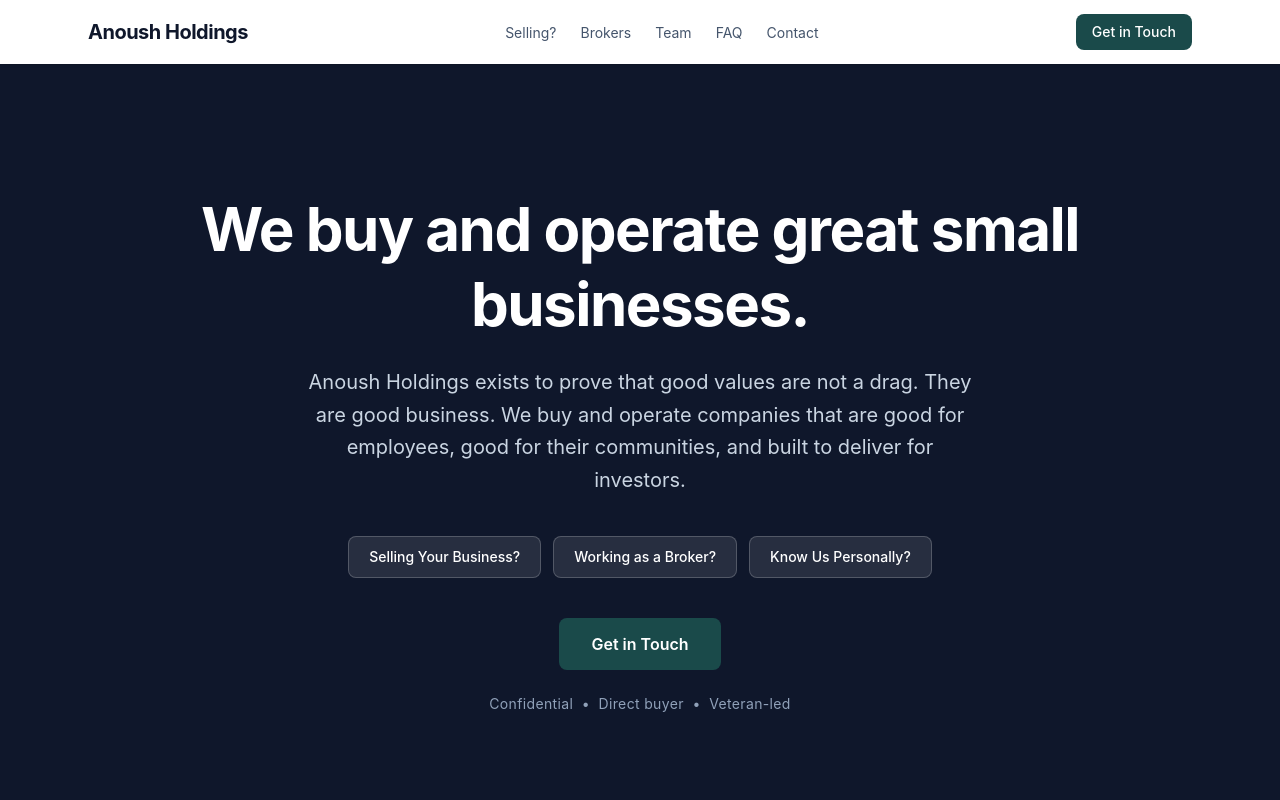
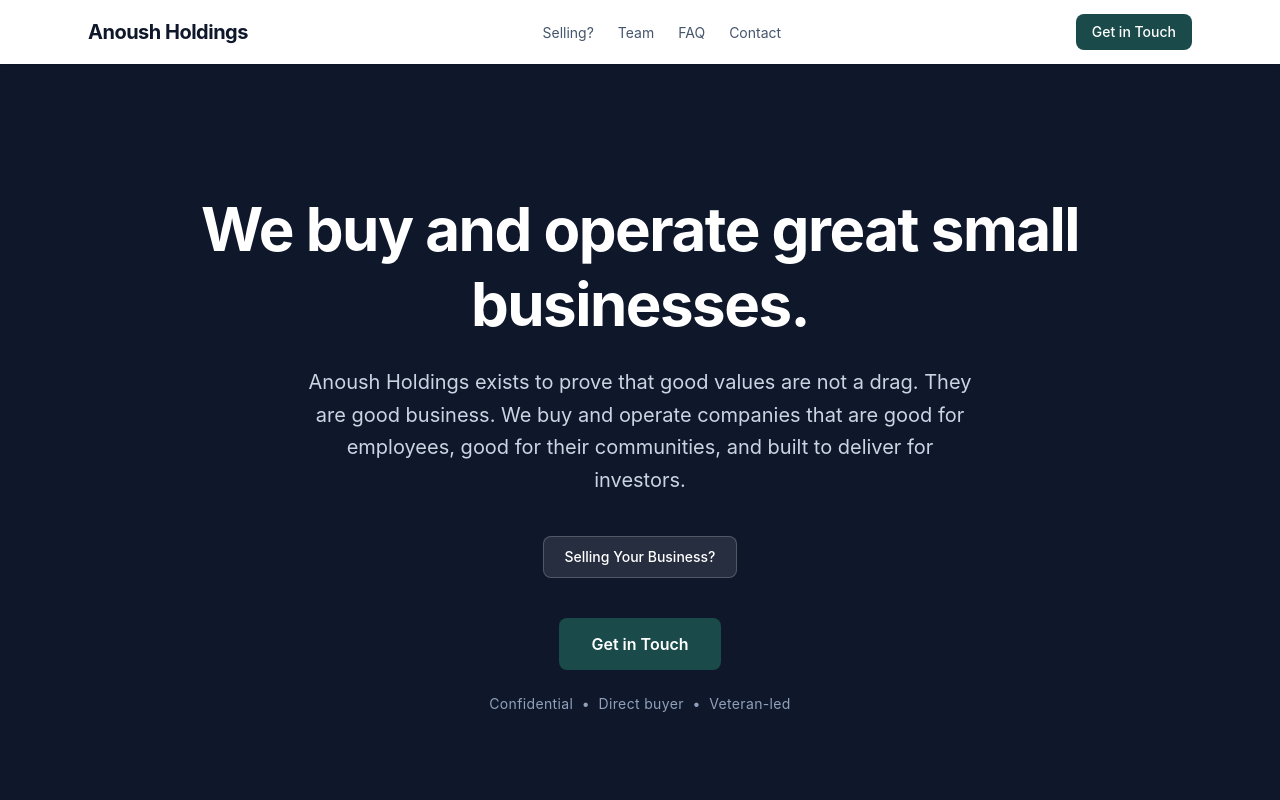
Before and after one commit to Mitchelllowe/Anoush-Holdings-Website, a React (Vite) app: page / in a window 1280 px wide. Shown: the top 800 px of the page. Built offline with nearby package versions, Linux system fonts and the light colour scheme.

Commit message:
Remove brokers, network, and friends & family sections

```diff
--- a/src/App.jsx
+++ b/src/App.jsx
@@ -4,9 +4,7 @@
 import TrackRecord from './components/TrackRecord'
 import Thesis from './components/Thesis'
 import WhySellToUs from './components/WhySellToUs'
-import AcquisitionCriteria from './components/AcquisitionCriteria'
 import Process from './components/Process'
-import ForNetwork from './components/ForNetwork'
 import Founder from './components/Founder'
 import FAQ from './components/FAQ'
 import CTABand from './components/CTABand'
@@ -23,9 +21,7 @@
         <TrackRecord />
         <Thesis />          {/* For Sellers — #sellers */}
         <WhySellToUs />     {/* Seller value props — flows from Thesis */}
-        <AcquisitionCriteria /> {/* For Brokers — #brokers */}
         <Process />
-        <ForNetwork />      {/* For Friends & Family — #network */}
         <Founder />         {/* Team — #team */}
         <FAQ />
         <CTABand />
--- a/src/components/Hero.jsx
+++ b/src/components/Hero.jsx
@@ -4,8 +4,6 @@
 
 const audienceLinks = [
   { label: 'Selling Your Business?', href: '#sellers' },
-  { label: 'Working as a Broker?',   href: '#brokers' },
-  { label: 'Know Us Personally?',    href: '#network' },
 ]
 
 export default function Hero() {
--- a/src/components/Nav.jsx
+++ b/src/components/Nav.jsx
@@ -4,9 +4,8 @@
 // To edit nav links: update the links array below.
 
 const links = [
-  { label: 'Selling?',  href: '#sellers' },
-  { label: 'Brokers',   href: '#brokers' },
-  { label: 'Team',      href: '#team' },
+  { label: 'Selling?', href: '#sellers' },
+  { label: 'Team',     href: '#team' },
   { label: 'FAQ',       href: '#faq' },
   { label: 'Contact',   href: '#contact' },
 ]
```
